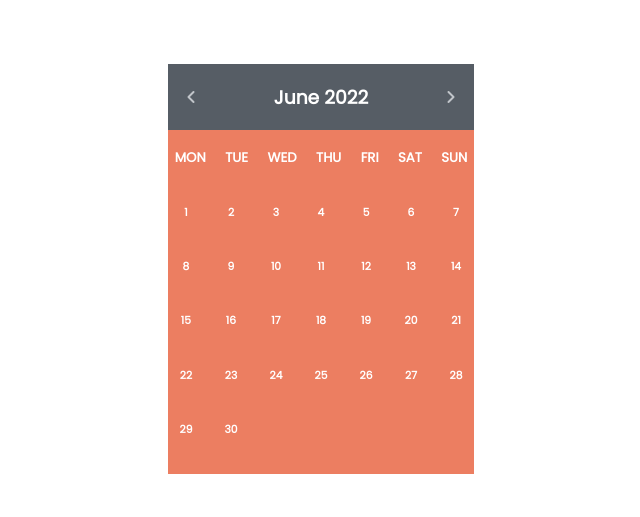
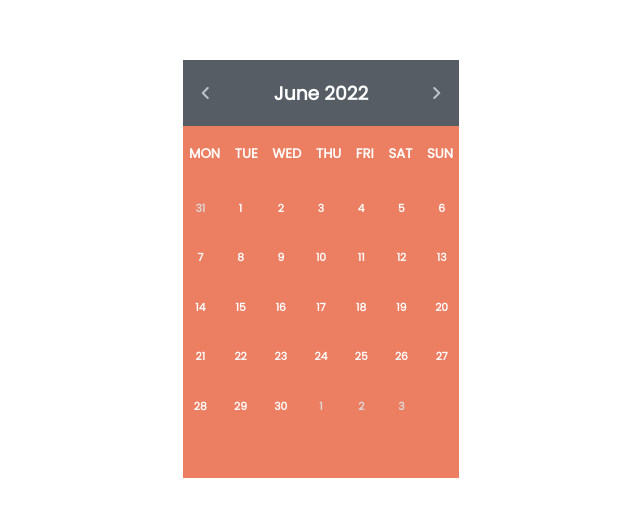
Before and after one commit to Shahbaz-Khawaja/calender, a plain HTML site: page index.html in a window 1280 px wide. Shown: the part 139-656 px from the top of the page, without its empty margins (319-959 px from the left). Drawn offline with Linux system fonts and the light colour scheme.

Commit message:
added prev/next days to the months

```diff
--- a/scripts/main.js
+++ b/scripts/main.js
@@ -15,7 +15,7 @@ const monthNames = [
   "December",
 ];
 
-const daysInMonth = (year, month) => {
+const daysInCurrentMonth = (year, month) => {
   return new Date(year, month, 0).getDate();
 };
 
@@ -23,8 +23,17 @@ const currentMonth = date.getMonth() + 1;
 const currentMonthName = monthNames[date.getMonth()];
 const currentYear = date.getFullYear();
 
+
+
+
 const calender = (currMonth, currMonthName, currYear) => {
-  const monthDays = daysInMonth(currYear, currMonth);
+  const firstDayIndex = date.getDay();
+  const lastDayIndex = new Date(currYear, currMonth, 0).getDay();
+
+  const monthDays = daysInCurrentMonth(currYear, currMonth);
+  const prevMonthDays = daysInCurrentMonth(currYear, currMonth - 1);
+
+  const nextDays = 7 - lastDayIndex;
   const weekDay = document.querySelector(".week-days");
   const monthDay = document.querySelector(".month-days");
 
@@ -38,8 +47,16 @@ const calender = (currMonth, currMonthName, currYear) => {
   }
 
   monthDay.innerHTML = ``;
+  for(x = firstDayIndex; x > 0; x--){
+    monthDay.innerHTML +=`<h6 class="faint">${prevMonthDays - x + 1}</h6>`
+  }
+
   for (let i = 0; i < monthDays; i++) {
     monthDay.innerHTML += `<h6>${i + 1}</h6>`;
+  }
+
+  for(let i = 1; i <= nextDays; i++){
+    monthDay.innerHTML +=`<h6 class="faint">${i}</h6>`
   }
 };
 
@@ -54,5 +71,5 @@ const prevMonth = () => {
   const currentMonthName = monthNames[date.getMonth()];
   calender(date.getMonth() + 1, currentMonthName, currentYear);
 };
-console.log(date.getDay());
+
 calender(currentMonth, currentMonthName, currentYear);
--- a/styles/style.css
+++ b/styles/style.css
@@ -29,7 +29,7 @@ main{
 }
 
 .days-area{
-    height: 21.5rem;
+    height: 22rem;
     background-color: #EC7E61;
 
 }
@@ -47,7 +47,7 @@ main{
 .month-days{
     display: grid;
     grid-template-columns: repeat(7, 1fr);
-    gap: 0.6rem;
+    gap: 0.3rem;
     margin-top: 1rem;
 }
 
@@ -63,3 +63,7 @@ main{
     background-color: #565D65;
     cursor: pointer;
 }
+
+.faint{
+    color: rgb(221, 215, 215);
+}
```
